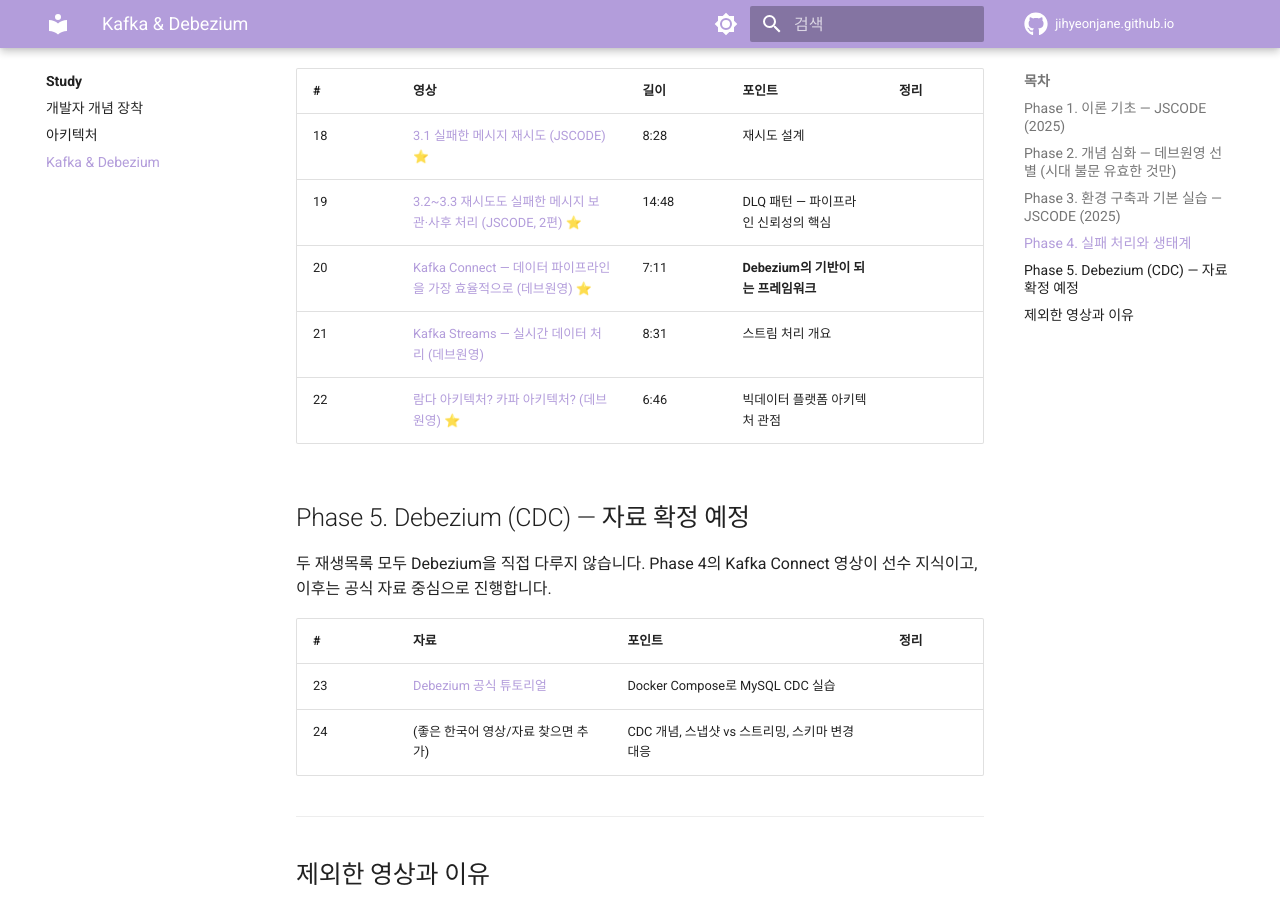
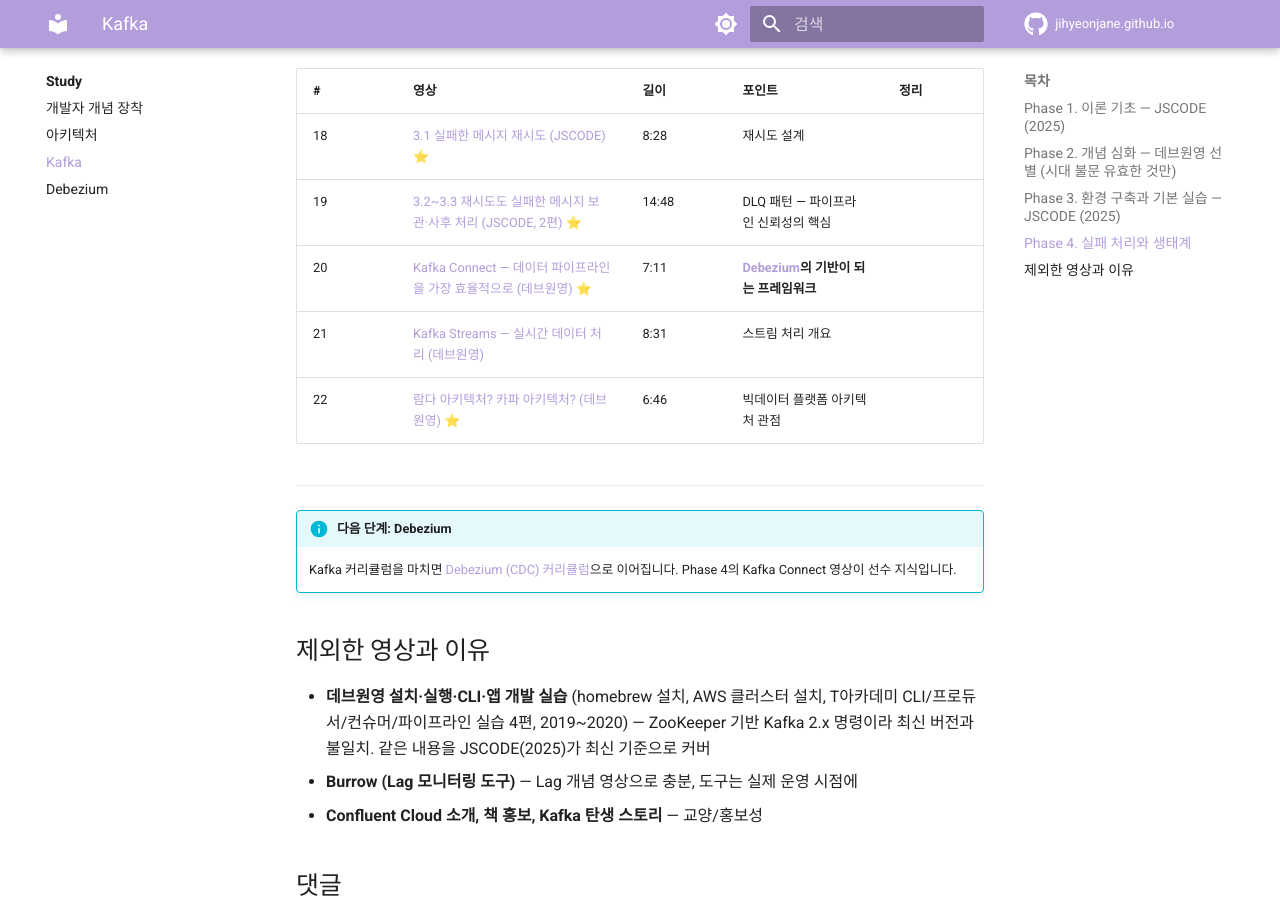
Before and after one commit to jihyeonjane/jihyeonjane.github.io, an MkDocs documentation site: the page built from docs/study/kafka.md, in a window 1280 px wide and 900 px high, scrolled down 2012 px. Built offline with MkDocs 1.6.1 and Material for MkDocs 9.7.7, drawn with Linux system fonts in a browser that asks for light colours; comment, search, counter and statistics services are not loaded; some of the changed text lies outside the part shown.

Commit message:
Study: Kafka와 Debezium 커리큘럼 페이지 분리

```diff
--- a/docs/study/kafka.md
+++ b/docs/study/kafka.md
@@ -1,4 +1,4 @@
-# Kafka & Debezium
+# Kafka
 
 > 원본 재생목록:
 > [JSCODE — Kafka 입문·실전](https://www.youtube.com/playlist?list=PLtUgHNmvcs6p3304vUg6ywvUIAIe5K4WP) (2025.08, 17편) ·
@@ -51,21 +51,15 @@
 |---|------|------|--------|------|
 | 18 | [3.1 실패한 메시지 재시도 (JSCODE)](https://youtu.be/GAd4ptn26Aw) ⭐ | 8:28 | 재시도 설계 | |
 | 19 | [3.2~3.3 재시도도 실패한 메시지 보관·사후 처리 (JSCODE, 2편)](https://youtu.be/87XG-c84gno) ⭐ | 14:48 | DLQ 패턴 — 파이프라인 신뢰성의 핵심 | |
-| 20 | [Kafka Connect — 데이터 파이프라인을 가장 효율적으로 (데브원영)](https://youtu.be/UURmOj6Eaoo) ⭐ | 7:11 | **Debezium의 기반이 되는 프레임워크** | |
+| 20 | [Kafka Connect — 데이터 파이프라인을 가장 효율적으로 (데브원영)](https://youtu.be/UURmOj6Eaoo) ⭐ | 7:11 | **[Debezium](debezium.md)의 기반이 되는 프레임워크** | |
 | 21 | [Kafka Streams — 실시간 데이터 처리 (데브원영)](https://youtu.be/vKxhPUUEDmM) | 8:31 | 스트림 처리 개요 | |
 | 22 | [람다 아키텍처? 카파 아키텍처? (데브원영)](https://youtu.be/U5G-i73Wb6U) ⭐ | 6:46 | 빅데이터 플랫폼 아키텍처 관점 | |
 
-## Phase 5. Debezium (CDC) — 자료 확정 예정
+---
 
-두 재생목록 모두 Debezium을 직접 다루지 않습니다. Phase 4의 Kafka Connect 영상이 선수 지식이고,
-이후는 공식 자료 중심으로 진행합니다.
-
-| # | 자료 | 포인트 | 정리 |
-|---|------|--------|------|
-| 23 | [Debezium 공식 튜토리얼](https://debezium.io/documentation/reference/stable/tutorial.html) | Docker Compose로 MySQL CDC 실습 | |
-| 24 | (좋은 한국어 영상/자료 찾으면 추가) | CDC 개념, 스냅샷 vs 스트리밍, 스키마 변경 대응 | |
-
----
+!!! info "다음 단계: Debezium"
+    Kafka 커리큘럼을 마치면 [Debezium (CDC) 커리큘럼](debezium.md)으로 이어집니다.
+    Phase 4의 Kafka Connect 영상이 선수 지식입니다.
 
 ## 제외한 영상과 이유
 
--- a/mkdocs.yml
+++ b/mkdocs.yml
@@ -134,7 +134,8 @@
     - study/index.md
     - 개발자 개념 장착: study/dev-concepts.md
     - 아키텍처: study/architecture.md
-    - Kafka & Debezium: study/kafka.md
+    - Kafka: study/kafka.md
+    - Debezium: study/debezium.md
 
 extra:
   social:
```
Also changed, not shown: docs/index.md (+2 -1 lines), docs/study/debezium.md (added, +37 -0 lines), docs/study/index.md (+2 -1 lines).
